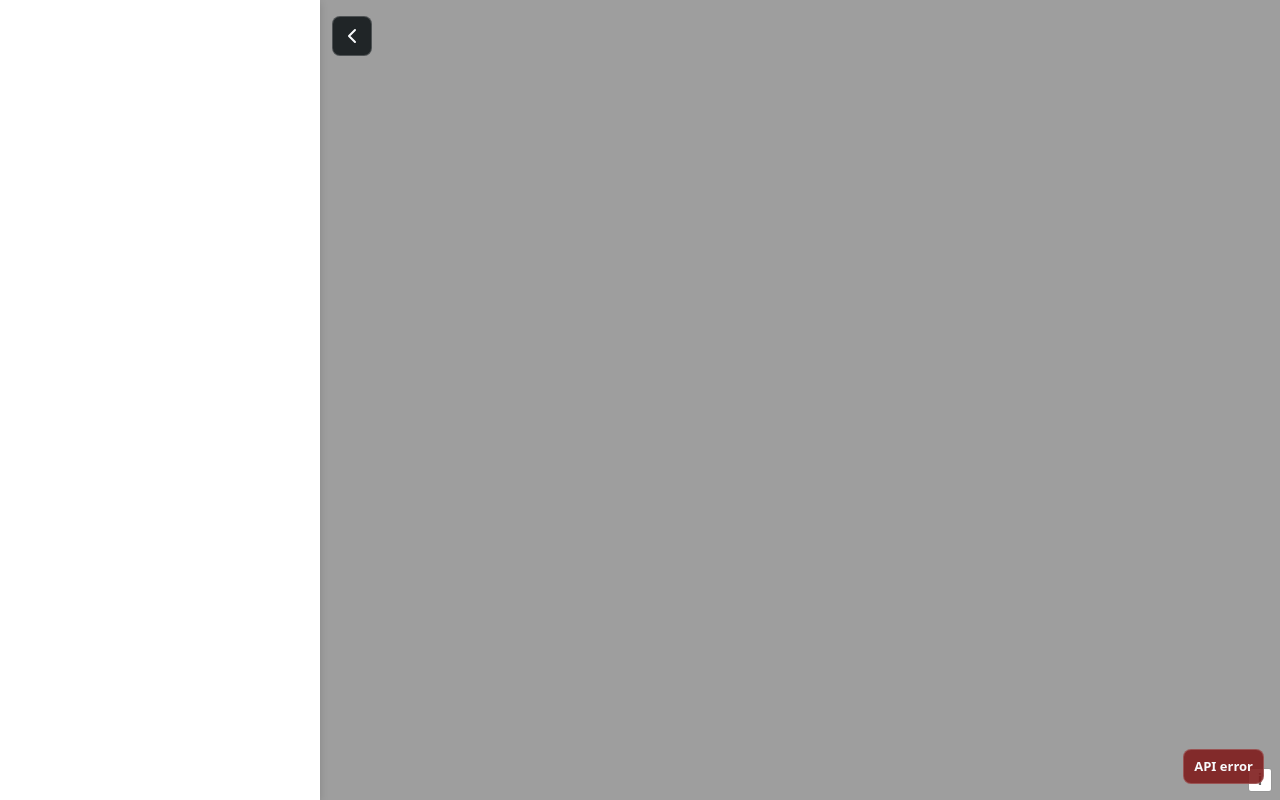
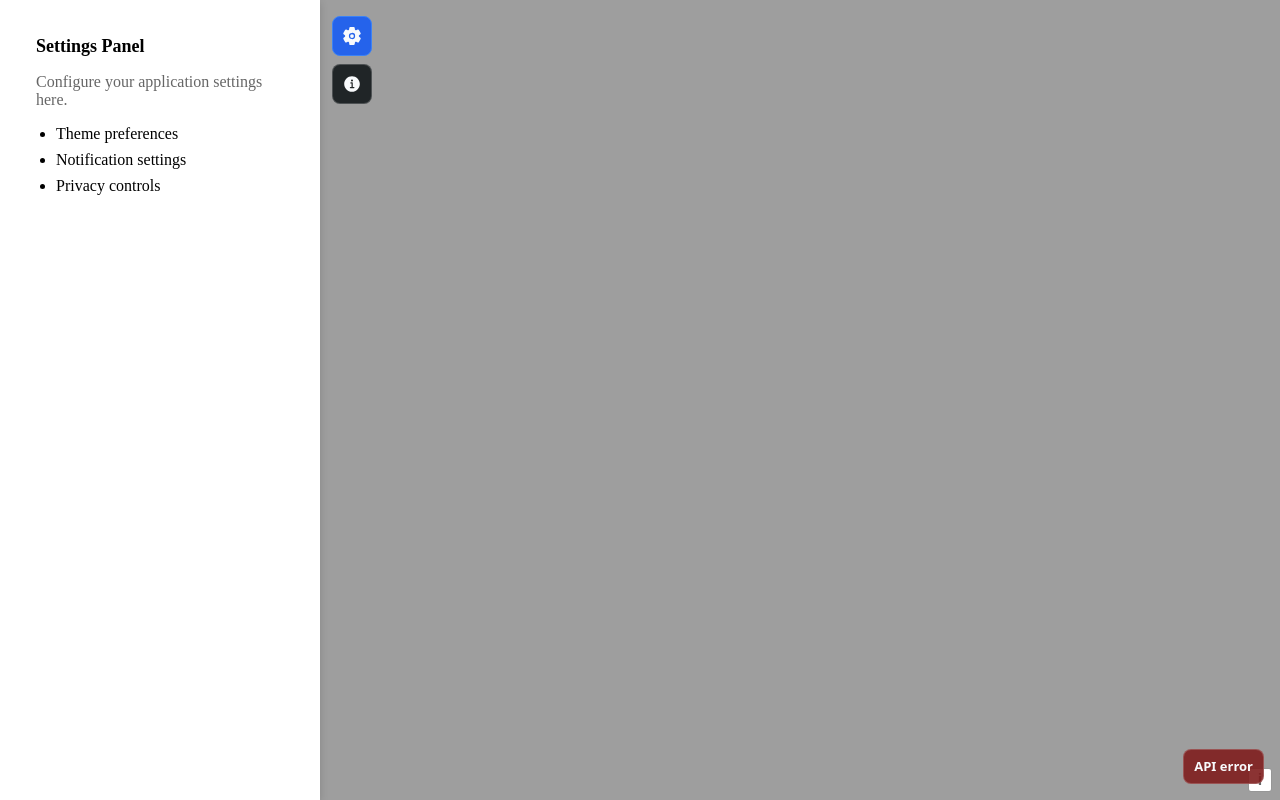
Before and after one commit to snkennedy21/azitrax, a React (Vite) app in the folder frontend/: page / in a window 1280 px wide. Both pictures are taken after a click on the button 32 px from the left and 36 px from the top of the page. Built offline with nearby package versions, Linux system fonts and the light colour scheme; no server answers.

Commit message:
feat(ui): make PanelToggleButton.tsx reusable

```diff
--- a/frontend/package.json
+++ b/frontend/package.json
@@ -13,6 +13,7 @@
     "ol": "^10.9.0",
     "react": "^19.0.0",
     "react-dom": "^19.0.0",
+    "react-icons": "^5.6.0",
     "vite": "^7.0.0",
     "zustand": "^5.0.13"
   },
--- /dev/null
+++ b/frontend/src/components/InfoPanelContent.tsx
@@ -0,0 +1,18 @@
+import styles from "./PanelContent.module.scss";
+
+export function InfoPanelContent() {
+  return (
+    <div className={styles.panelContent}>
+      <h2>Information Panel</h2>
+      <p>View important information about your map.</p>
+      <div>
+        <strong>Map Details:</strong>
+        <ul>
+          <li>Zoom level: 12</li>
+          <li>Center: [0, 0]</li>
+          <li>Layers: 3 active</li>
+        </ul>
+      </div>
+    </div>
+  );
+}
--- /dev/null
+++ b/frontend/src/components/PanelContent.module.scss
@@ -0,0 +1,29 @@
+.panelContent {
+  padding: 20px;
+
+  h2 {
+    margin-top: 0;
+    margin-bottom: 12px;
+    font-size: 18px;
+    font-weight: 600;
+  }
+
+  p {
+    margin-bottom: 16px;
+    color: #666;
+  }
+
+  ul {
+    margin-top: 8px;
+    padding-left: 20px;
+
+    li {
+      margin-bottom: 8px;
+    }
+  }
+
+  strong {
+    display: block;
+    margin-bottom: 8px;
+  }
+}
--- a/frontend/src/components/PanelToggleButton.module.scss
+++ b/frontend/src/components/PanelToggleButton.module.scss
@@ -1,10 +1,6 @@
 @use '../styles/variables' as *;
 
 .panelToggleButton {
-  position: absolute;
-  top: $spacing16;
-  right: -52px;
-  z-index: $zIndexToggleButton;
   display: flex;
   align-items: center;
   justify-content: center;
@@ -18,7 +14,6 @@
   transition: background-color 0.2s ease, transform 0.1s ease;
   padding: 0;
   outline: none;
-  pointer-events: auto;
 
   &:hover {
     background: $colorDarkBgHover;
@@ -32,6 +27,16 @@
     outline: 2px solid $colorBlue500;
     outline-offset: 2px;
   }
+
+  &.active {
+    background: $colorBlue600;
+    border-color: $colorBlue500;
+    color: $colorSlate50;
+
+    &:hover {
+      background: #1d4ed8;
+    }
+  }
 }
 
 .icon {
--- a/frontend/src/components/PanelToggleButton.tsx
+++ b/frontend/src/components/PanelToggleButton.tsx
@@ -1,35 +1,35 @@
+import { ReactNode } from "react";
 import clsx from "clsx";
 import { usePanelStore } from "../stores/panelStore";
 import styles from "./PanelToggleButton.module.scss";
 
-export function PanelToggleButton() {
+interface PanelToggleButtonProps {
+  children: ReactNode;
+  content: ReactNode;
+  ariaLabel?: string;
+}
+
+export function PanelToggleButton({ children, content, ariaLabel = "Toggle panel" }: PanelToggleButtonProps) {
   const isOpen = usePanelStore((state) => state.isPanelOpen);
+  const panelContent = usePanelStore((state) => state.panelContent);
   const togglePanel = usePanelStore((state) => state.togglePanel);
+
+  const isActive = isOpen && panelContent === content;
+
+  const handleClick = () => {
+    togglePanel(content);
+  };
 
   return (
     <button
-      className={styles.panelToggleButton}
-      onClick={togglePanel}
-      aria-label={isOpen ? "Close panel" : "Open panel"}
-      aria-expanded={isOpen}
+      className={clsx(styles.panelToggleButton, isActive && styles.active)}
+      onClick={handleClick}
+      aria-label={ariaLabel}
+      aria-expanded={isActive}
+      aria-pressed={isActive}
       type="button"
     >
-      <svg
-        width="20"
-        height="20"
-        viewBox="0 0 20 20"
-        fill="none"
-        xmlns="http://www.w3.org/2000/svg"
-        className={clsx(styles.icon, isOpen && styles.rotated)}
-      >
-        <path
-          d="M7 4L13 10L7 16"
-          stroke="currentColor"
-          strokeWidth="2"
-          strokeLinecap="round"
-          strokeLinejoin="round"
-        />
-      </svg>
+      {children}
     </button>
   );
 }
--- /dev/null
+++ b/frontend/src/components/SettingsPanelContent.tsx
@@ -0,0 +1,15 @@
+import styles from "./PanelContent.module.scss";
+
+export function SettingsPanelContent() {
+  return (
+    <div className={styles.panelContent}>
+      <h2>Settings Panel</h2>
+      <p>Configure your application settings here.</p>
+      <ul>
+        <li>Theme preferences</li>
+        <li>Notification settings</li>
+        <li>Privacy controls</li>
+      </ul>
+    </div>
+  );
+}
--- a/frontend/src/components/SidePanel.module.scss
+++ b/frontend/src/components/SidePanel.module.scss
@@ -15,6 +15,17 @@
 
 .open {
   pointer-events: auto;
+}
+
+.toggleButtons {
+  position: absolute;
+  top: $spacing16;
+  right: -52px;
+  display: flex;
+  flex-direction: column;
+  gap: $spacing8;
+  pointer-events: auto;
+  z-index: $zIndexToggleButton;
 }
 
 .content {
--- a/frontend/src/components/SidePanel.tsx
+++ b/frontend/src/components/SidePanel.tsx
@@ -13,6 +13,7 @@ const MAX_WIDTH_PERCENT = 50;
 export function SidePanel({ children }: SidePanelProps) {
   const isOpen = usePanelStore((state) => state.isPanelOpen);
   const width = usePanelStore((state) => state.panelWidth);
+  const panelContent = usePanelStore((state) => state.panelContent);
   const setPanelWidth = usePanelStore((state) => state.setPanelWidth);
 
   const isResizingRef = useRef(false);
@@ -20,7 +21,8 @@ export function SidePanel({ children }: SidePanelProps) {
   const startWidthRef = useRef(0);
   const panelRef = useRef<HTMLElement>(null);
 
-  const handleMouseDown = useCallback((e: React.MouseEvent) => {
+  const handleMouseDown = useCallback(
+    (e: React.MouseEvent) => {
       e.preventDefault();
       isResizingRef.current = true;
       startXRef.current = e.clientX;
@@ -32,7 +34,9 @@ export function SidePanel({ children }: SidePanelProps) {
       if (panelRef.current) {
         panelRef.current.style.transition = "none";
       }
-  }, [width]);
+    },
+    [width],
+  );
 
   useEffect(() => {
     const handleMouseMove = (e: MouseEvent) => {
@@ -42,7 +46,10 @@ export function SidePanel({ children }: SidePanelProps) {
       const newWidth = startWidthRef.current + delta;
       const maxWidth = (window.innerWidth * MAX_WIDTH_PERCENT) / 100;
 
-      const constrainedWidth = Math.min(Math.max(newWidth, MIN_WIDTH), maxWidth);
+      const constrainedWidth = Math.min(
+        Math.max(newWidth, MIN_WIDTH),
+        maxWidth,
+      );
       setPanelWidth(constrainedWidth);
     };
 
@@ -74,13 +81,9 @@ export function SidePanel({ children }: SidePanelProps) {
       className={clsx(styles.sidePanel, isOpen && styles.open)}
       style={{ width: isOpen ? `${width}px` : 0 }}
     >
-      {children}
+      <div className={styles.toggleButtons}>{children}</div>
       <div className={styles.content} style={{ width: `${width}px` }}>
-        {!children && (
-          <div className={styles.placeholder}>
-            <p>Panel content will go here</p>
-          </div>
-        )}
+        {panelContent}
       </div>
       {isOpen && (
         <div
--- a/frontend/src/main.tsx
+++ b/frontend/src/main.tsx
@@ -1,9 +1,12 @@
 import { StrictMode } from "react";
 import { createRoot } from "react-dom/client";
 import { QueryClient, QueryClientProvider } from "@tanstack/react-query";
+import { IoSettings, IoInformationCircle } from "react-icons/io5";
 import { SidePanel } from "./components/SidePanel";
 import { PanelToggleButton } from "./components/PanelToggleButton";
 import { MapView } from "./components/MapView";
+import { SettingsPanelContent } from "./components/SettingsPanelContent";
+import { InfoPanelContent } from "./components/InfoPanelContent";
 import "./styles/global.scss";
 
 const queryClient = new QueryClient();
@@ -13,7 +16,18 @@ function App() {
   return (
     <div className="app-layout">
       <SidePanel>
-        <PanelToggleButton />
+        <PanelToggleButton
+          content={<SettingsPanelContent />}
+          ariaLabel="Toggle settings panel"
+        >
+          <IoSettings size={20} />
+        </PanelToggleButton>
+        <PanelToggleButton
+          content={<InfoPanelContent />}
+          ariaLabel="Toggle information panel"
+        >
+          <IoInformationCircle size={20} />
+        </PanelToggleButton>
       </SidePanel>
       <MapView />
     </div>
--- a/frontend/src/stores/panelStore.ts
+++ b/frontend/src/stores/panelStore.ts
@@ -1,17 +1,37 @@
 import { create } from "zustand";
+import { ReactNode } from "react";
 
 interface PanelState {
   isPanelOpen: boolean;
   panelWidth: number;
+  panelContent: ReactNode;
   setIsPanelOpen: (isOpen: boolean) => void;
   setPanelWidth: (width: number) => void;
-  togglePanel: () => void;
+  setPanelContent: (content: ReactNode) => void;
+  togglePanel: (content?: ReactNode) => void;
 }
 
 export const usePanelStore = create<PanelState>((set) => ({
   isPanelOpen: false,
   panelWidth: 320,
+  panelContent: null,
   setIsPanelOpen: (isOpen) => set({ isPanelOpen: isOpen }),
   setPanelWidth: (width) => set({ panelWidth: width }),
-  togglePanel: () => set((state) => ({ isPanelOpen: !state.isPanelOpen })),
+  setPanelContent: (content) => set({ panelContent: content }),
+  togglePanel: (content) => set((state) => {
+    // If panel is closed and content is provided, open with new content
+    if (!state.isPanelOpen && content !== undefined) {
+      return { isPanelOpen: true, panelContent: content };
+    }
+    // If panel is open and same content is clicked, close it
+    if (state.isPanelOpen && content !== undefined && state.panelContent === content) {
+      return { isPanelOpen: false };
+    }
+    // If panel is open and different content is clicked, just change content
+    if (state.isPanelOpen && content !== undefined && state.panelContent !== content) {
+      return { panelContent: content };
+    }
+    // Default toggle behavior
+    return { isPanelOpen: !state.isPanelOpen };
+  }),
 }));
```
Also changed, not shown: 1 other file (tests, documents, lock files or other folders). Lines whose indentation alone changed are shown as unchanged.
